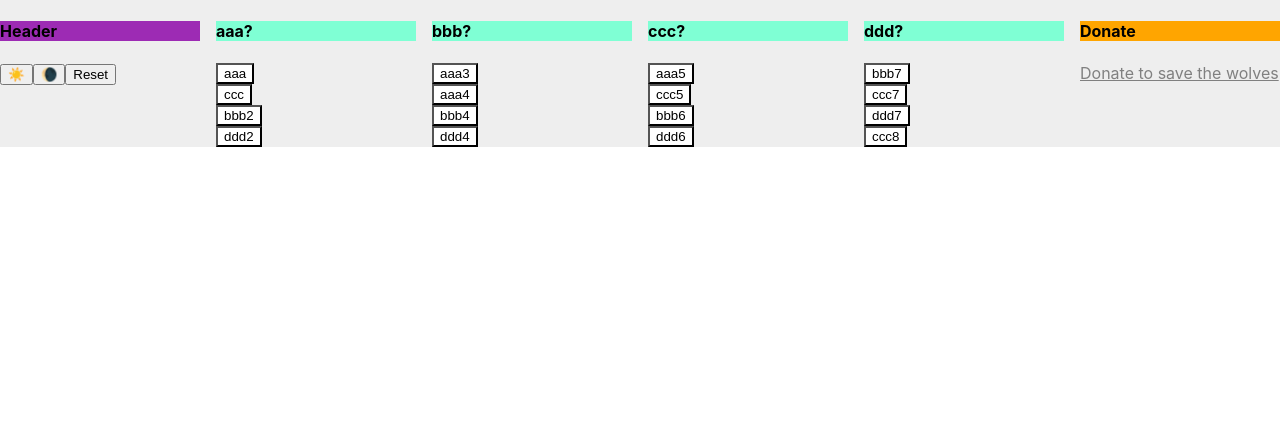
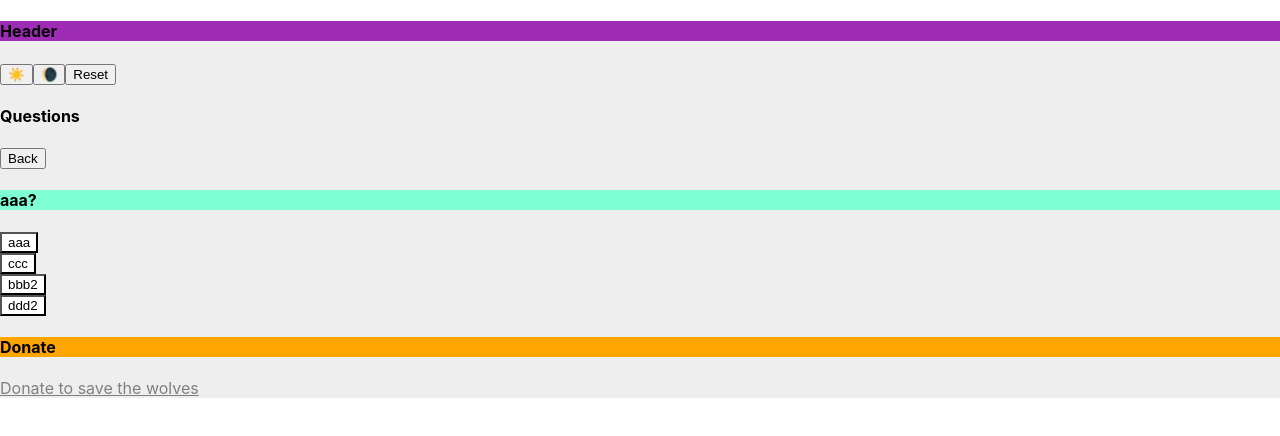
Before and after one commit to MartinChavez/which-wolf-are-you, a React (Create React App) app: page / in a window 1280 px wide. Shown: the top 436 px of the page. Built offline with nearby package versions, Linux system fonts and the light colour scheme.

Commit message:
Add functionality to only display a single Question

```diff
--- a/src/QuestionBlock.tsx
+++ b/src/QuestionBlock.tsx
@@ -16,6 +16,7 @@ type AnswerProps = {
   dispatch: React.Dispatch<QuestionBlockAction>;
   userAnswers: Set<AnswerId>;
   setUserAnswers: Dispatch<React.SetStateAction<Set<AnswerId>>>;
+  onAnswerSelected: () => void;
 };
 
 export type QuestionBlockProps = {
@@ -23,6 +24,7 @@ export type QuestionBlockProps = {
   answers: IAnswer[];
   userAnswers: Set<AnswerId>;
   setUserAnswers: Dispatch<React.SetStateAction<Set<AnswerId>>>;
+  onAnswerSelected: () => void;
 };
 
 function Answer(props: AnswerProps) {
@@ -31,6 +33,7 @@ function Answer(props: AnswerProps) {
 
   const buttonClick = () => {
     props.dispatch({ type: "questionSelected", answerId: props.answerId });
+    props.onAnswerSelected();
   };
 
   const answerSelected = props.state.answerSelectedForBlock === props.answerId;
@@ -125,6 +128,7 @@ function QuestionBlock(props: QuestionBlockProps) {
           dispatch={dispatch}
           userAnswers={props.userAnswers}
           setUserAnswers={props.setUserAnswers}
+          onAnswerSelected={props.onAnswerSelected}
         ></Answer>
       ))}
     </>
--- a/src/QuestionBlocks.tsx
+++ b/src/QuestionBlocks.tsx
@@ -8,29 +8,67 @@ export type QuestionBlocksProps = {
   userAnswers: Set<AnswerId>;
 };
 
+type QuestionBlockOnDisplayProps = {
+  question: IQuestion;
+  answers: IAnswer[];
+  userAnswers: Set<AnswerId>;
+  setUserAnswers: Dispatch<React.SetStateAction<Set<AnswerId>>>;
+  displayedIndex: number;
+  setDisplayedIndex: Dispatch<React.SetStateAction<number>>;
+  questionBlocks: [IQuestion, IAnswer[]][];
+};
+
+function QuestionBlockOnDisplay(props: QuestionBlockOnDisplayProps) {
+  const onAnswerSelected = () => {
+    if (props.displayedIndex < props.questionBlocks.length - 1) {
+      props.setDisplayedIndex(props.displayedIndex + 1);
+    }
+  };
+
+  return (
+    <QuestionBlock
+      question={props.question}
+      answers={props.answers}
+      userAnswers={props.userAnswers}
+      setUserAnswers={props.setUserAnswers}
+      onAnswerSelected={onAnswerSelected}
+    ></QuestionBlock>
+  );
+}
+
 function QuestionBlocks(props: QuestionBlocksProps) {
   const [questionBlocks, setQuestionBlocks] = useState(
     Array.from(props.questionsAnswers)
   );
 
+  const [displayedIndex, setDisplayedIndex] = useState(0);
+
   useEffect(() => {
     setQuestionBlocks(Array.from(props.questionsAnswers));
+    setDisplayedIndex(0);
   }, [props.questionsAnswers]);
+
+  const onBackButtonClick = () => {
+    if (displayedIndex > 0) {
+      setDisplayedIndex(displayedIndex - 1);
+    }
+  };
 
   return (
     <>
-      {questionBlocks.map((qb) => {
-        return (
-          <div key={qb[0].id}>
-            <QuestionBlock
-              question={qb[0]}
-              answers={qb[1]}
-              userAnswers={props.userAnswers}
-              setUserAnswers={props.setUserAnswers}
-            ></QuestionBlock>
-          </div>
-        );
-      })}
+      <div>
+        <h4>Questions</h4>
+        <button onClick={onBackButtonClick}> Back </button>
+        <QuestionBlockOnDisplay
+          question={questionBlocks[displayedIndex][0]}
+          answers={questionBlocks[displayedIndex][1]}
+          userAnswers={props.userAnswers}
+          setUserAnswers={props.setUserAnswers}
+          displayedIndex={displayedIndex}
+          setDisplayedIndex={setDisplayedIndex}
+          questionBlocks={questionBlocks}
+        ></QuestionBlockOnDisplay>
+      </div>
     </>
   );
 }
--- a/src/WolfApp.css
+++ b/src/WolfApp.css
@@ -1,9 +1,2 @@
 .grid {
-  display: grid;
-  grid-template-columns: repeat(auto-fill, minmax(200px, 1fr));
-  /* This is better for small screens, once min() is better supported */
-  /* grid-template-columns: repeat(auto-fill, minmax(min(200px, 100%), 1fr)); */
-  grid-gap: 1rem;
-  /* This is the standardized property now, but has slightly less support */
-  /* gap: 1rem */
 }
```
